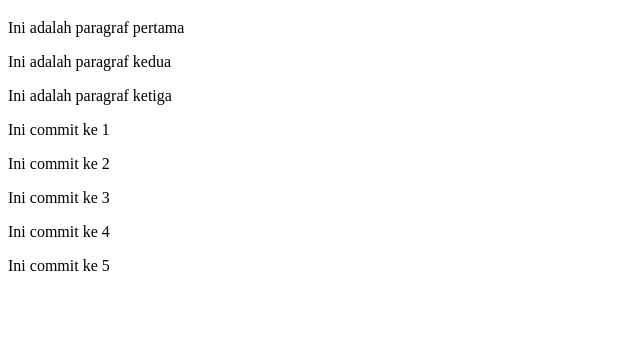
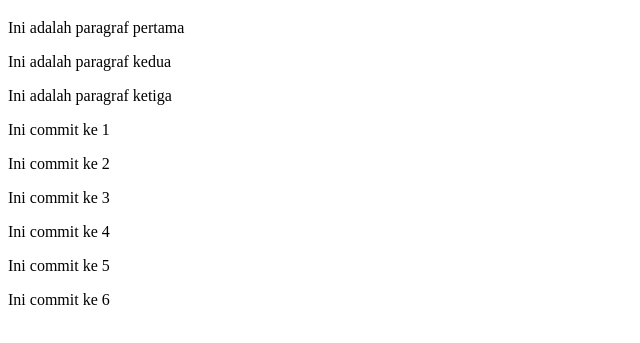
Before and after one commit to Wisander-Wibowo/praktek-06-github, a plain HTML site: page index.html in a window 1280 px wide. Shown: the part 61-404 px from the top of the page, without its empty margins (0-640 px from the left). Drawn offline with Linux system fonts and the light colour scheme.

Commit message:
menambahkan commit 6

```diff
--- a/index.html
+++ b/index.html
@@ -16,5 +16,6 @@
     <p>Ini commit ke 3</p>
     <p>Ini commit ke 4</p>
     <p>Ini commit ke 5</p>
+    <p>Ini commit ke 6</p>
 </body>
 </html>
```
